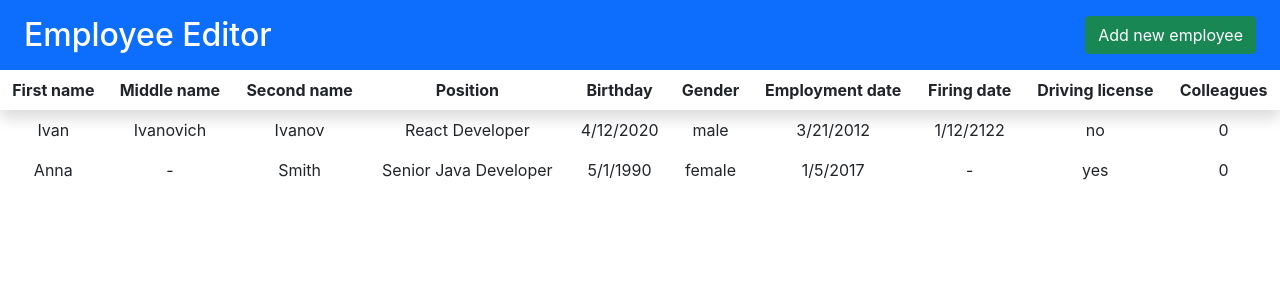
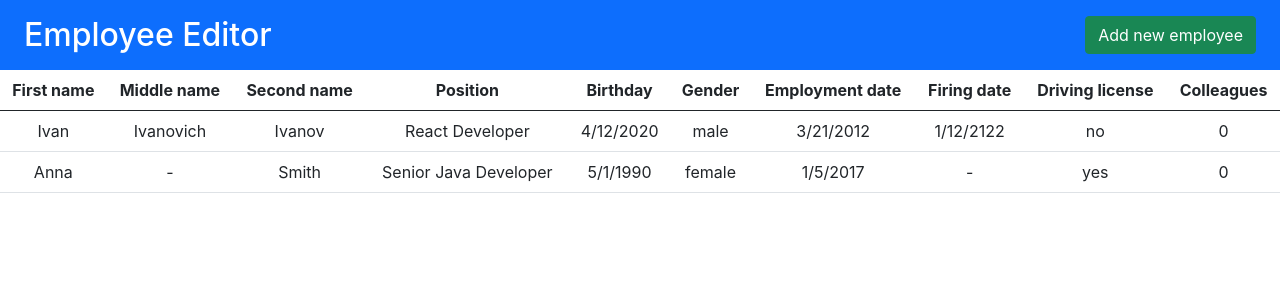
Before and after one commit to iskorotkov/employee-editor, a React (Create React App) app: page / in a window 1280 px wide. Shown: the top 300 px of the page. Built offline with nearby package versions, Linux system fonts and the light colour scheme.

Commit message:
feat: center text and remove shadows on employees list

```diff
--- a/src/components/EmployeeList.tsx
+++ b/src/components/EmployeeList.tsx
@@ -1,12 +1,13 @@
 import { Employee } from '../data/employee'
 import Table from 'react-bootstrap/Table'
+import React from 'react'
 
 export function EmployeeList (props: {
   employees: Employee[]
 }) {
   return (
-    <Table hover responsive borderless>
-      <thead className="shadow">
+    <Table hover responsive>
+      <thead className="align-middle">
       <tr>
         <th>First name</th>
         <th>Middle name</th>
@@ -20,7 +21,7 @@ export function EmployeeList (props: {
         <th>Colleagues</th>
       </tr>
       </thead>
-      <tbody>
+      <tbody className="align-middle">
       {props.employees.map(e => {
         return (
           <tr key={e.ID}>
```
